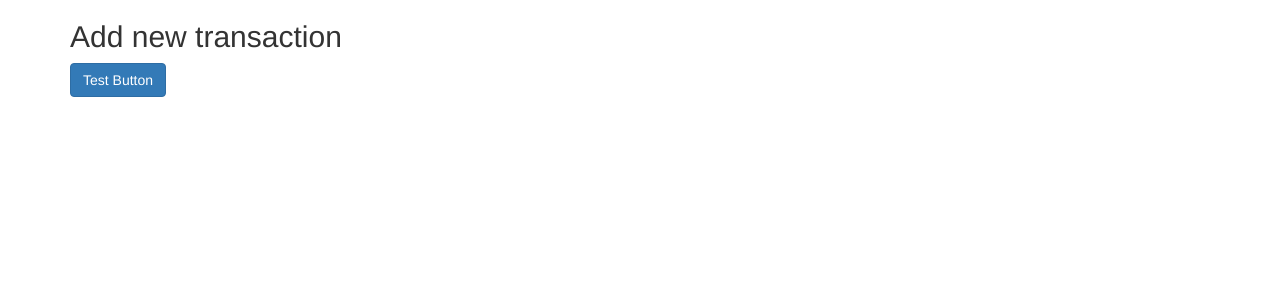
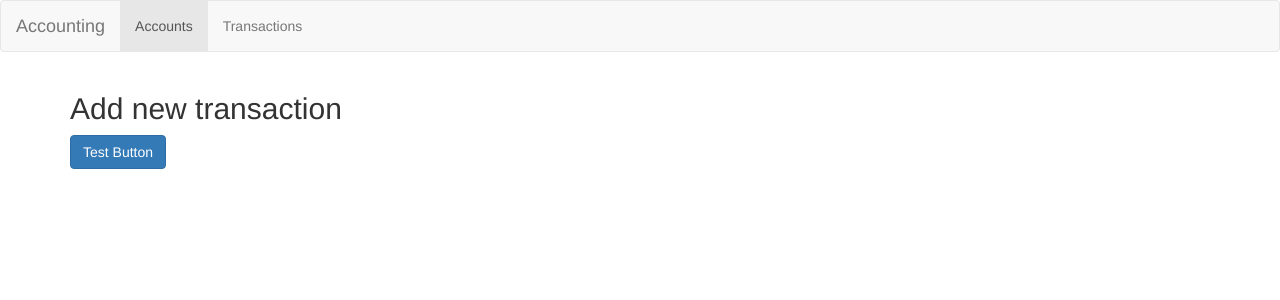
Before and after one commit to fferreira12/AccountingAngular, an Angular app in the folder accounting-angular/: page / in a window 1280 px wide. Shown: the top 300 px of the page. Built offline with nearby package versions, Linux system fonts and the light colour scheme.

Commit message:
Adds nav bar component

```diff
--- a/accounting-angular/src/app/app.component.html
+++ b/accounting-angular/src/app/app.component.html
@@ -1 +1,2 @@
+<app-nav-bar></app-nav-bar>
 <app-add-transaction></app-add-transaction>
--- a/accounting-angular/src/app/app.module.ts
+++ b/accounting-angular/src/app/app.module.ts
@@ -3,11 +3,13 @@ import { NgModule } from '@angular/core';
 
 import { AppComponent } from './app.component';
 import { AddTransactionComponent } from './add-transaction/add-transaction.component';
+import { NavBarComponent } from './nav-bar/nav-bar.component';
 
 @NgModule({
   declarations: [
     AppComponent,
-    AddTransactionComponent
+    AddTransactionComponent,
+    NavBarComponent
   ],
   imports: [
     BrowserModule
--- /dev/null
+++ b/accounting-angular/src/app/nav-bar/nav-bar.component.html
@@ -0,0 +1,11 @@
+<nav class="navbar navbar-default">
+    <div class="container-fluid">
+      <div class="navbar-header">
+        <a class="navbar-brand" href="#">Accounting</a>
+      </div>
+      <ul class="nav navbar-nav">
+        <li class="active"><a href="#">Accounts</a></li>
+        <li><a href="#">Transactions</a></li>
+      </ul>
+    </div>
+  </nav>
--- /dev/null
+++ b/accounting-angular/src/app/nav-bar/nav-bar.component.ts
@@ -0,0 +1,15 @@
+import { Component, OnInit } from '@angular/core';
+
+@Component({
+  selector: 'app-nav-bar',
+  templateUrl: './nav-bar.component.html',
+  styleUrls: ['./nav-bar.component.css']
+})
+export class NavBarComponent implements OnInit {
+
+  constructor() { }
+
+  ngOnInit() {
+  }
+
+}
```
Also changed, not shown: accounting-angular/src/app/nav-bar/nav-bar.component.css (added).
